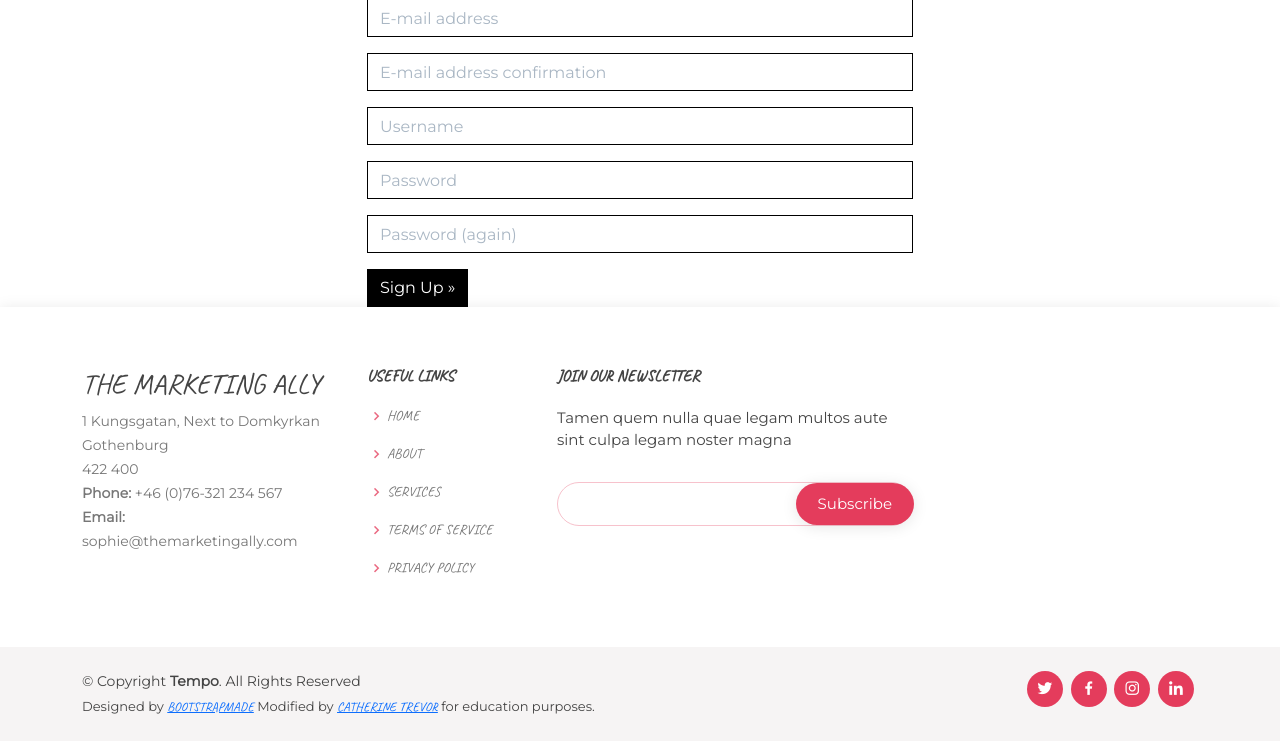
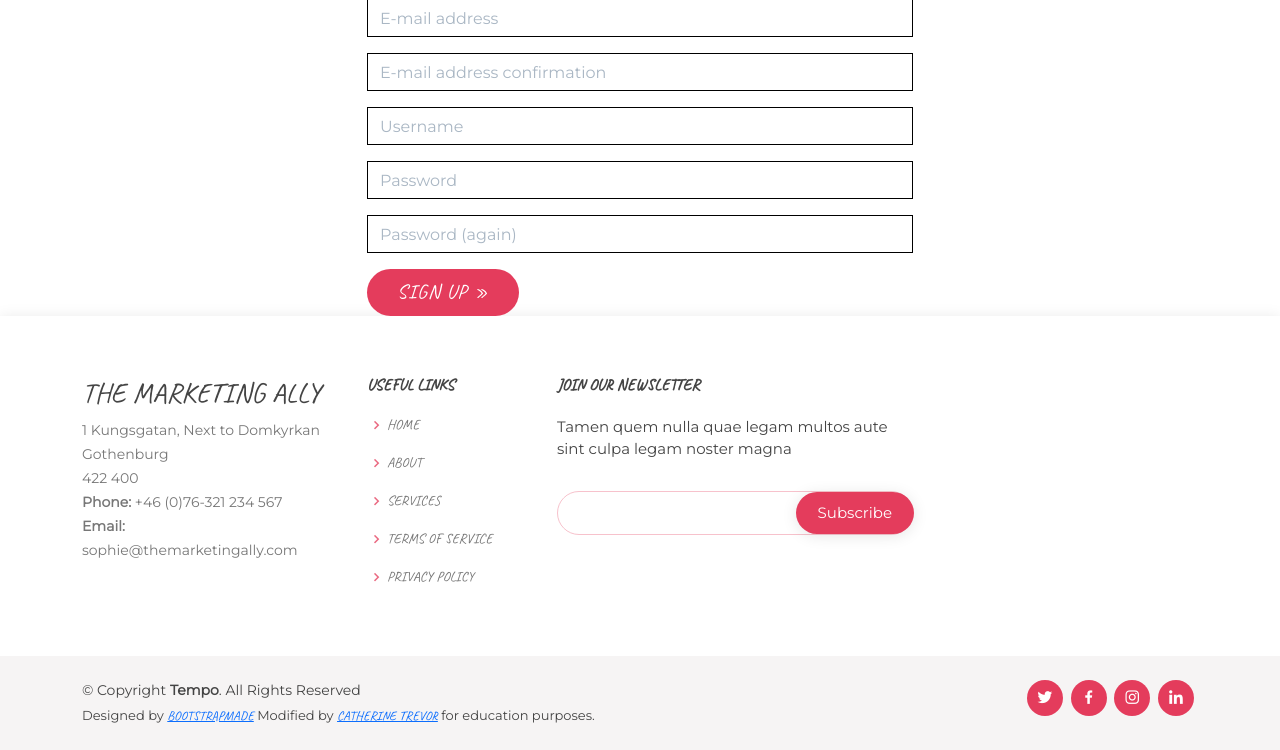
Before and after one commit to CatherineTrevor/the_marketing_ally, a Django app: page /accounts/signup/ in a window 1280 px wide. Shown: the part 266-1016 px from the top of the page. Before the commit the page ends 980 px from the top, so only its background shows below. Run offline with Django 3.2, Linux system fonts and the light colour scheme; some libraries are stand-ins or nearby versions.

Commit message:
update button styling

```diff
--- a/contact/templates/includes/quote_request.html
+++ b/contact/templates/includes/quote_request.html
@@ -15,9 +15,7 @@
         {{ quote_request_form.free_consultation_request | as_crispy_field }}
         {{ quote_request_form.project_name | as_crispy_field }}
         {{ quote_request_form.project_description | as_crispy_field }}
-        <input type="submit" value="QuoteRequest">
-          <a href="{% url 'home' %}" class="btn-action scrollto align-items-center justify-content-center">Submit form</a>
-        </input>
+        <a href="{% url 'home' %}" class="btn-action scrollto align-items-center justify-content-center">Submit form</a>
       </form>
     </div>
   </div>
--- a/static/css/base.css
+++ b/static/css/base.css
@@ -60,7 +60,8 @@ h1, h2, h3, h4, a {
     text-transform: uppercase;
 }
 
-.btn-action {
+.btn-action,
+.allauth-form-inner-content .btn-action {
     font-family: 'Caveat', sans-serif;
     text-transform: uppercase;
     font-weight: 400;
@@ -68,6 +69,7 @@ h1, h2, h3, h4, a {
     letter-spacing: 1px;
     display: inline-block;
     padding: 8px 30px 9px 30px;
+    border: none;
     border-radius: 50px;
     transition: 0.5s;
     color: white;
@@ -75,7 +77,8 @@ h1, h2, h3, h4, a {
     text-decoration: none;
   }
 
-.btn-action:hover {
+.btn-action:hover,
+.allauth-form-inner-content .btn-action:hover {
     background: #a9a9a9;
     color: white;
     border: 2px solid white;
--- a/templates/allauth/account/email_confirm.html
+++ b/templates/allauth/account/email_confirm.html
@@ -21,7 +21,7 @@
 
 <form method="post" action="{% url 'account_confirm_email' confirmation.key %}">
 {% csrf_token %}
-    <button type="submit">{% trans 'Confirm' %}</button>
+<button type="submit" class="btn-action">{% trans 'Confirm' %}</button>
 </form>
 
 {% else %}
--- a/templates/allauth/account/login.html
+++ b/templates/allauth/account/login.html
@@ -40,7 +40,7 @@
       {% endif %}
         <a class="button secondaryAction" href="{% url 'account_reset_password' %}">{% trans "Forgot Password?" %}</a>
         <a class="btn btn-outline-black rounded-0" href="{% url 'home' %}">Home</a>
-        <button class="primaryAction" type="submit">{% trans "Sign In" %}</button>
+        <button type="submit" class="btn-action">{% trans 'Sign In' %}</button>
     </form>
 
 {% endblock %}
--- a/templates/allauth/account/logout.html
+++ b/templates/allauth/account/logout.html
@@ -18,8 +18,7 @@
   {% if redirect_field_value %}
   <input type="hidden" name="{{ redirect_field_name }}" value="{{ redirect_field_value }}"/>
   {% endif %}
-  <button type="submit">{% trans 'Sign Out' %}</button>
+  <button type="submit" class="btn-action">{% trans 'Sign Out' %}</button>
 </form>
 
-
 {% endblock %}
--- a/templates/allauth/account/signup.html
+++ b/templates/allauth/account/signup.html
@@ -19,7 +19,7 @@
   {% if redirect_field_value %}
   <input type="hidden" name="{{ redirect_field_name }}" value="{{ redirect_field_value }}" />
   {% endif %}
-  <button type="submit">{% trans "Sign Up" %} &raquo;</button>
+  <button type="submit" class="btn-action">{% trans "Sign Up" %} &raquo;</button>
 </form>
 
 {% endblock %}
```
Also changed, not shown: home/templates/includes/services.html (+9 -3 lines), db.sqlite3.
